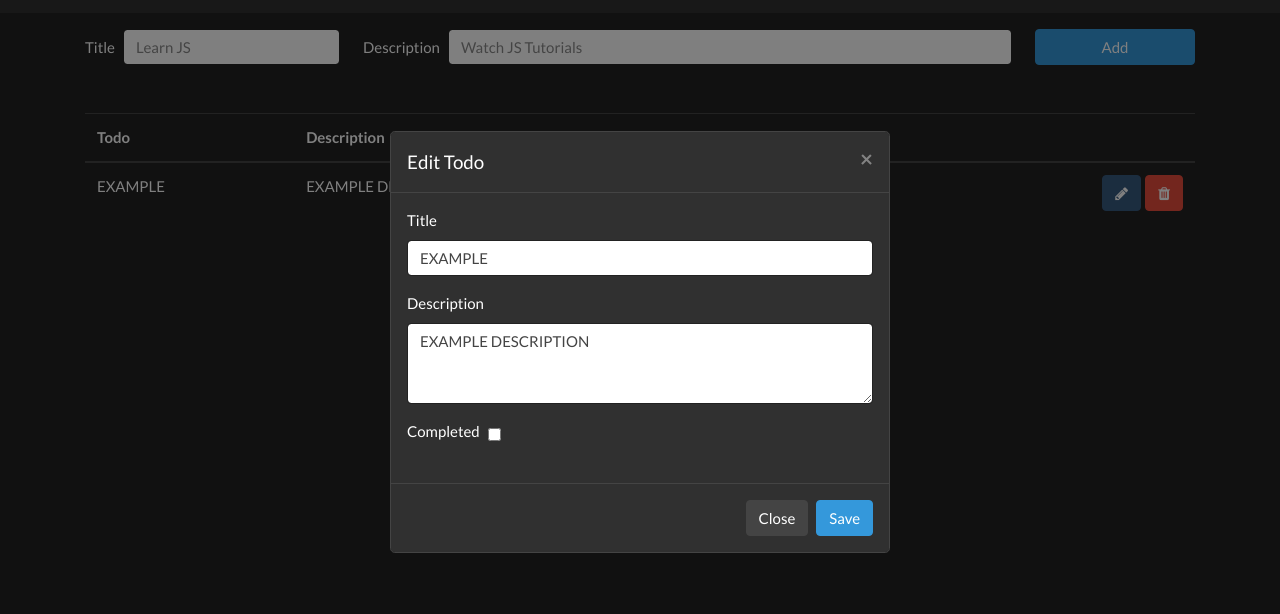
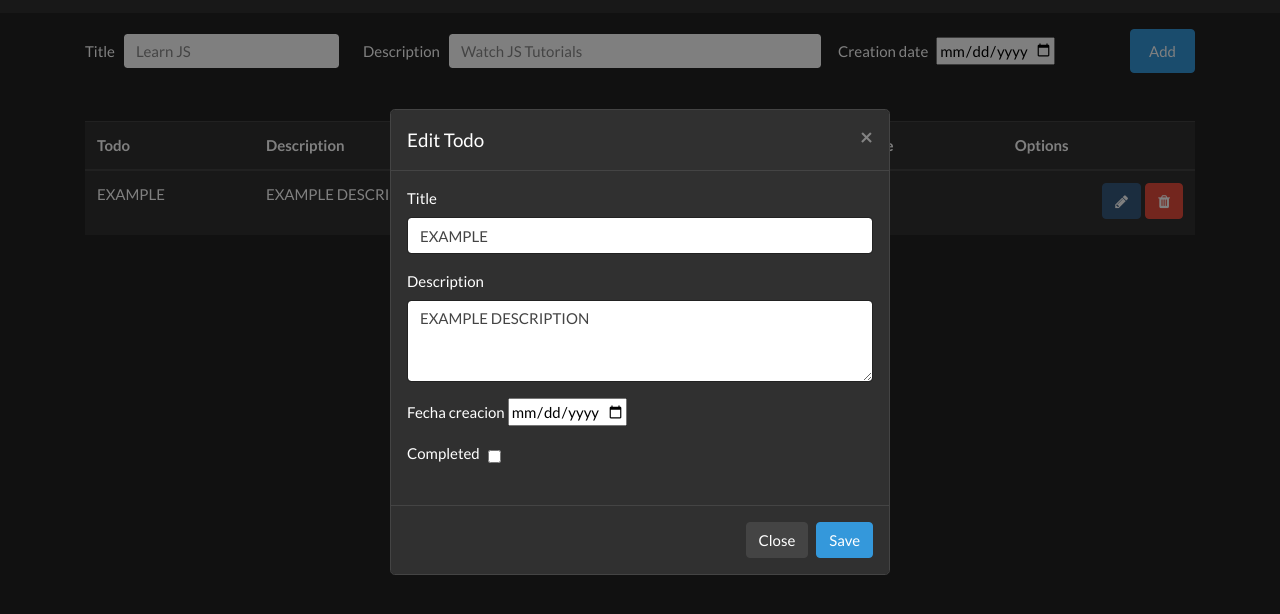
Before and after one commit to JSalinas13/jstoollist, a plain HTML site: page index.html in a window 1280 px wide. Both pictures are taken after a click on the button 1121 px from the left and 250 px from the top of the page. Shown: the part 58-672 px from the top of the page. Drawn offline with nearby package versions, Linux system fonts and the light colour scheme.

Commit message:
Se agrego el calendario

```diff
--- /dev/null
+++ b/css/styles.css
@@ -0,0 +1,9 @@
+label {
+    display: block;
+    font: 1rem 'Fira Sans', sans-serif;
+}
+
+input,
+label {
+    margin: 0.4rem 0;
+}
--- a/index.html
+++ b/index.html
@@ -10,9 +10,12 @@
   <!-- Bootswatch Darkly Theme -->
   <link href="https://stackpath.bootstrapcdn.com/bootswatch/4.5.2/darkly/bootstrap.min.css" rel="stylesheet" />
   <title>JS Todo List</title>
-</head>
+
+
+
 
 <body>
+
   <!-- Navbar -->
 
   <nav class="navbar navbar-expand-lg navbar-dark bg-dark">
@@ -39,13 +42,7 @@
         <input type="radio" name="type" value="uncompleted" class="mx-1">
         <label for="other" class="mr-2 mb-0">Uncompleted</label>
 
-        <input
-          class="form-control mr-sm-2"
-          type="search"
-          name="words"
-          placeholder="Words"
-          aria-label="Search"
-        >
+        <input class="form-control mr-sm-2" type="search" name="words" placeholder="Words" aria-label="Search">
         <button class="btn btn-outline-info my-2 my-sm-0" type="submit" id="search">
           Search
         </button>
@@ -54,7 +51,6 @@
   </nav>
 
   <!-- Modal -->
-
   <div class="modal fade" id="modal" tabindex="-1" role="dialog" aria-labelledby="exampleModalCenterTitle"
     aria-hidden="true">
     <div class="modal-dialog modal-dialog-centered" role="document">
@@ -82,6 +78,11 @@
 
               </textarea>
             </div>
+            <div class="form-group">
+              <label class="m-sm-0">Fecha creacion</label>
+              <input type="date" id="fecha" name="trip-start" value="aaaa-mm-dd" min="2018-01-01" max="2050-12-31">
+            </div>
+
             <div class="form-group d-inline-flex">
               <label>Completed</label>
               <div class="mt-1 ml-2">
@@ -109,7 +110,6 @@
       </div>
 
       <!-- Add Todo -->
-
       <div>
         <form>
           <div class="row">
@@ -117,11 +117,17 @@
               <label class="m-sm-0">Title</label>
               <input type="text" id="title" class="form-control ml-sm-2" placeholder="Learn JS">
             </div>
-            <div class="px-sm-2 col-sm-7 d-sm-flex align-items-center mt-2 mt-sm-0">
+            <div class="px-sm-2 col-sm-5 d-sm-flex align-items-center mt-2 mt-sm-0">
               <label class="m-sm-0">Description</label>
               <input type="text" id="description" class="form-control ml-sm-2" placeholder="Watch JS Tutorials">
             </div>
-            <div class="col-sm-2 d-sm-flex justify-content-end mt-4 mt-sm-0">
+
+            <div class="px-sm-2 col-sm-3 d-sm-flex align-items-center mt-2 mt-sm-0">
+              <label class="m-sm-0">Creation date</label>
+              <input class="m-2" type="date" id="date" name="trip-start" value="aaaa-mm-dd" min="2018-01-01"
+                max="2050-12-31">
+            </div>
+            <div class="col-sm-1 d-sm-flex justify-content-end mt-4 mt-sm-0">
               <button type="button" class="btn btn-info btn-block" id="add">
                 Add
               </button>
@@ -131,9 +137,8 @@
       </div>
 
       <!-- Table -->
-
       <div class="mt-5">
-        <table class="table table-striped" id="table">
+        <table class="table table-dark table-hover" id="table">
           <thead>
             <tr>
               <th scope="col">Todo</th>
@@ -143,7 +148,12 @@
                   Completed
                 </div>
               </th>
-              <th scope="col"></th>
+              <th scope="col">
+                Creation date
+              </th>
+              <th scope="col">
+                Options
+              </th>
             </tr>
           </thead>
           <tbody>
@@ -154,6 +164,13 @@
     </div>
   </main>
 
+  <!-- CALENDARIO  -->
+
+
+
+
+
+
   <!-- JQuery -->
   <script src="https://code.jquery.com/jquery-3.5.1.slim.min.js"
     integrity="sha256-4+XzXVhsDmqanXGHaHvgh1gMQKX40OUvDEBTu8JcmNs=" crossorigin="anonymous"></script>
@@ -161,6 +178,8 @@
   <script src="https://stackpath.bootstrapcdn.com/bootstrap/4.5.2/js/bootstrap.bundle.min.js"></script>
   <!-- JS Code -->
   <script src="./js/index.js" type="module"></script>
+
+
 </body>
 
 </html>
--- a/js/components/add-todo.js
+++ b/js/components/add-todo.js
@@ -3,6 +3,7 @@ export default class AddTodo {
   constructor() {
     this.title = document.getElementById("title");
     this.description = document.getElementById("description");
+    this.date = document.getElementById("date");
     this.btn = document.getElementById("add");
 
     this.alert = new ALert("alert");
@@ -10,11 +11,11 @@ export default class AddTodo {
 
   onClick(callback) {
     this.btn.onclick = () => {
-      if (title.value === "" || description.value === "") {
-        this.alert.show("Title and description are required");
+      if (title.value === "" || description.value === "" || date.value === "") {
+        this.alert.show("Title, description and date are required");
       } else {
         this.alert.hide();
-        callback(this.title.value, this.description.value);
+        callback(this.title.value, this.description.value, this.date.value);
       }
     };
   }
--- a/js/components/modal.js
+++ b/js/components/modal.js
@@ -4,6 +4,7 @@ export default class Modal {
   constructor() {
     this.title = document.getElementById("modal-title");
     this.description = document.getElementById("modal-description");
+    this.date = document.getElementById("fecha");
     this.btn = document.getElementById("modal-btn");
     this.completed = document.getElementById("modal-completed");
     this.alert = new ALert("modal-alert");
@@ -16,6 +17,7 @@ export default class Modal {
     this.title.value = todo.title;
     this.description.value = todo.description;
     this.completed.checked = todo.completed;
+    this.date.value = todo.date;
   }
 
   onClick(callback) {
@@ -31,6 +33,7 @@ export default class Modal {
         title: this.title.value,
         description: this.description.value,
         completed: this.completed.checked,
+        date: this.date.value,
       });
     };
   }
--- a/js/model.js
+++ b/js/model.js
@@ -8,6 +8,7 @@ export default class Model {
           id: 0,
           title: "EXAMPLE",
           description: "EXAMPLE DESCRIPTION",
+          date: "",
           completed: false,
         },
       ];
@@ -26,12 +27,13 @@ export default class Model {
   }
 
   getTodos() {
-    return this.todos.map((todo) => ({...todo}));
+    return this.todos.map((todo) => ({ ...todo }));
   }
 
   findTodo(id) {
     return this.todos.findIndex((todo) => todo.id === id);
   }
+
   toggleCompleted(id) {
     const index = this.findTodo(id);
     const todo = this.todos[index];
@@ -46,11 +48,12 @@ export default class Model {
     this.save();
   }
 
-  addTodo(title, description) {
+  addTodo(title, description, date) {
     const todo = {
       id: this.currentId++,
       title,
       description,
+      date,
       completed: false,
     };
     this.todos.push(todo);
--- a/js/view.js
+++ b/js/view.js
@@ -12,8 +12,8 @@ export default class View {
 
     this.filters = new Filters();
 
-    this.addTodoForm.onClick((title, description) =>
-      this.addTodo(title, description)
+    this.addTodoForm.onClick((title, description, date) =>
+      this.addTodo(title, description, date)
     );
 
     this.modal.onClick((id, values) => this.editTodo(id, values));
@@ -58,8 +58,8 @@ export default class View {
     }
   }
 
-  addTodo(title, description) {
-    const todo = this.model.addTodo(title, description);
+  addTodo(title, description, date) {
+    const todo = this.model.addTodo(title, description, date);
     this.createRow(todo);
   }
 
@@ -73,6 +73,7 @@ export default class View {
     row.children[0].innerText = values.title;
     row.children[1].innerText = values.description;
     row.children[2].children[0].checked = values.completed;
+    row.children[3].innerText = values.date;
   }
 
   removeTodo(id) {
@@ -88,7 +89,9 @@ export default class View {
       todo.title +
       "</td><td>" +
       todo.description +
-      '</td><td class="text-center"> </td><td class="text-right"></td>';
+      '</td><td class="text-center"> </td><td>' +
+      todo.date +
+      '</td><td class="text-right"></td>';
 
     // CHECK
     const checkbox = document.createElement("input");
@@ -96,6 +99,16 @@ export default class View {
     checkbox.checked = todo.completed;
     checkbox.onclick = () => this.toggleCompleted(todo.id);
     row.children[2].appendChild(checkbox);
+
+    // FECHA
+    // <input type="date" id="start" name="trip-start" value="aaaa-mm-dd" min="2018-01-01" max="2050-12-31">
+
+    // const calendario = document.createElement("input");
+    // calendario.type = "date";
+    // calendario.id = "start";
+    // calendario.name = "trip-start";
+    // calendario.onclick = () => this.savedate(todo.id);
+    // row.children[3].appendChild(calendario);
 
     // BTN EDITAR
     const editBtn = document.createElement("button");
@@ -109,14 +122,15 @@ export default class View {
         title: row.children[0].innerHTML,
         description: row.children[1].innerHTML,
         completed: row.children[2].children[0].checked,
+        date: row.children[3].innerHTML,
       });
-    row.children[3].appendChild(editBtn);
+    row.children[4].appendChild(editBtn);
 
     // BTN ELIMINAR
     const removeBtn = document.createElement("button");
     removeBtn.classList.add("btn", "btn-danger", "mb-1", "ml-1");
     removeBtn.innerHTML = '<i class = "fa fa-trash"></i>';
     removeBtn.onclick = () => this.removeTodo(todo.id);
-    row.children[3].appendChild(removeBtn);
+    row.children[4].appendChild(removeBtn);
   }
 }
```
